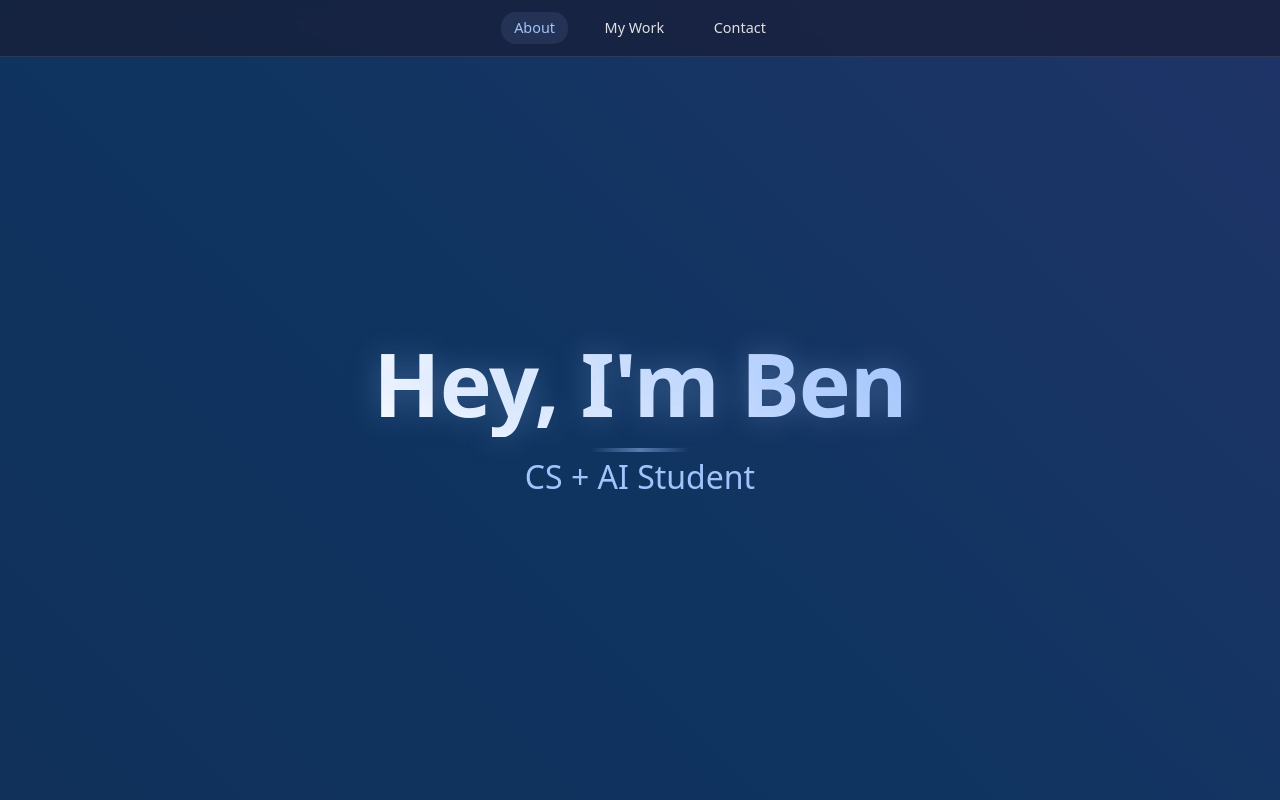
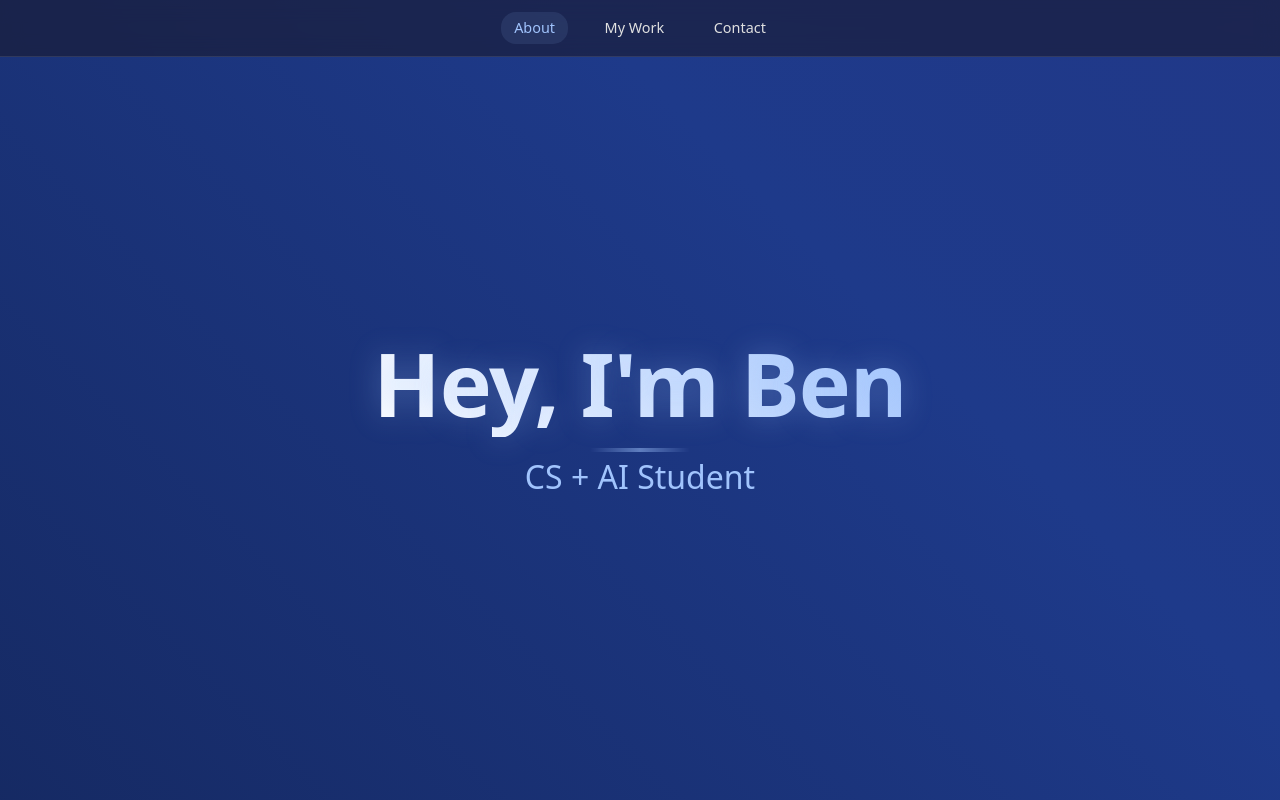
Before and after one commit to GamanMil/portfolio, a React (Vite) app: page / in a window 1280 px wide. Shown: the top 800 px of the page. Built offline with nearby package versions, Linux system fonts and the light colour scheme.

Commit message:
removed broken background elements, fixed placeholder code from initial template

```diff
--- a/src/App.css
+++ b/src/App.css
@@ -1,8 +1,8 @@
 :root {
-  --gradient-color-1: #1a1a2e;
-  --gradient-color-2: #16213e;
-  --gradient-color-3: #0f3460;
-  --gradient-color-4: #533483;
+  --gradient-color-1: #000000;
+  --gradient-color-2: #1e3a8a;
+  --gradient-color-3: #312e81;
+  --gradient-color-4: #6d28d9;
 }
 
 body {
@@ -16,12 +16,11 @@ body {
     var(--gradient-color-4)
   );
   background-size: 400% 400%;
-  animation: gradientBG 15s ease infinite;
+  animation: gradientBG 8s ease infinite;
   position: relative;
   overflow-x: hidden;
 }
 
-/* Enhanced animated background */
 .animated-bg {
   position: fixed;
   top: 0;
@@ -33,41 +32,6 @@ body {
   overflow: hidden;
 }
 
-/* Floating circles with enhanced effects */
-.bg-circle {
-  position: absolute;
-  border-radius: 50%;
-  background: rgba(255, 255, 255, 0.03);
-  backdrop-filter: blur(5px);
-  animation: float 20s infinite;
-  box-shadow: 0 0 50px rgba(83, 52, 131, 0.2);
-}
-
-.bg-circle::before {
-  content: '';
-  position: absolute;
-  top: 50%;
-  left: 50%;
-  width: 100%;
-  height: 100%;
-  background: radial-gradient(circle, rgba(255,255,255,0.1) 0%, transparent 70%);
-  transform: translate(-50%, -50%);
-  animation: ripple 8s infinite;
-}
-
-.bg-circle::after {
-  content: '';
-  position: absolute;
-  top: 0;
-  left: 0;
-  right: 0;
-  bottom: 0;
-  border-radius: 50%;
-  background: linear-gradient(45deg, transparent, rgba(255,255,255,0.1), transparent);
-  animation: rotate 10s linear infinite;
-}
-
-/* Add floating particles */
 .particles {
   position: absolute;
   top: 0;
@@ -97,13 +61,19 @@ body {
 .particle:nth-child(9) { left: 90%; top: 30%; animation-delay: -16s; }
 .particle:nth-child(10) { left: 25%; top: 70%; animation-delay: -18s; }
 
-/* Enhanced animations */
+
 @keyframes gradientBG {
   0% {
     background-position: 0% 50%;
   }
+  25% {
+    background-position: 50% 0%;
+  }
   50% {
     background-position: 100% 50%;
+  }
+  75% {
+    background-position: 50% 100%;
   }
   100% {
     background-position: 0% 50%;
@@ -173,33 +143,6 @@ body {
   }
 }
 
-/* Update circle positions and sizes */
-.bg-circle:nth-child(1) {
-  width: 400px;
-  height: 400px;
-  top: 20%;
-  left: 10%;
-  animation-delay: 0s;
-  background: rgba(83, 52, 131, 0.1);
-}
-
-.bg-circle:nth-child(2) {
-  width: 300px;
-  height: 300px;
-  top: 60%;
-  right: 15%;
-  animation-delay: -5s;
-  background: rgba(15, 52, 96, 0.1);
-}
-
-.bg-circle:nth-child(3) {
-  width: 200px;
-  height: 200px;
-  bottom: 10%;
-  left: 20%;
-  animation-delay: -10s;
-  background: rgba(22, 33, 62, 0.1);
-}
 
 #root {
   max-width: 1280px;
@@ -311,7 +254,6 @@ body {
   border-radius: 3px;
 }
 
-/* About Section Styles */
 .about-content {
   display: flex;
   gap: 3rem;
@@ -329,7 +271,6 @@ body {
   margin-bottom: 2rem;
 }
 
-/* Work Section Styles */
 .work-grid {
   display: grid;
   grid-template-columns: repeat(auto-fit, minmax(300px, 1fr));
@@ -361,7 +302,6 @@ body {
   line-height: 1.6;
 }
 
-/* Contact Section Styles */
 .contact-content {
   text-align: center;
   max-width: 600px;
@@ -418,7 +358,6 @@ body {
   }
 }
 
-/* Add navigation styles at the top */
 .nav-menu {
   position: fixed;
   top: 0;
@@ -462,7 +401,6 @@ body {
   background: rgba(161, 196, 253, 0.1);
 }
 
-/* Fix profile image styles */
 .profile-image {
   flex-shrink: 0;
   width: 300px;
```
